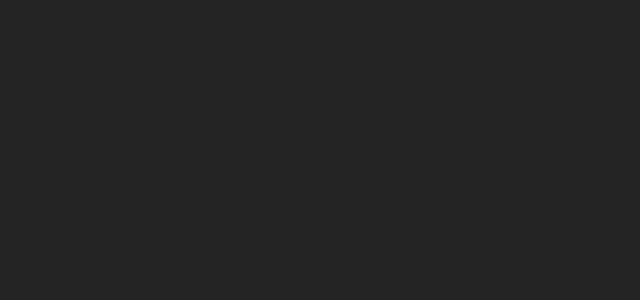
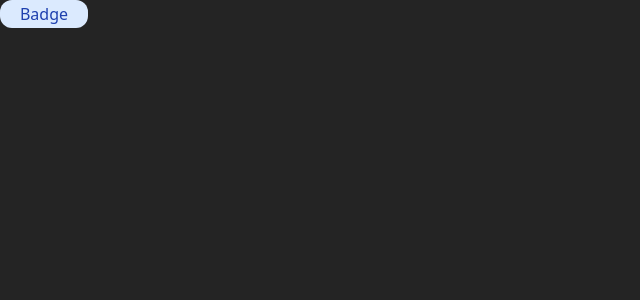
Before and after one commit to ppl-call-me-tima/components-library, a React (Vite) app: page / in a window 1280 px wide. Shown: the top 300 px of the page, without its empty margins (0-640 px from the left). Built offline with nearby package versions, Linux system fonts and the light colour scheme.

Commit message:
Add Badge component with all required CSS classes and rendering

```diff
--- a/App.jsx
+++ b/App.jsx
@@ -1 +1,10 @@
-export default function App() {}
+import Badge from "./components/Badge/Badge"
+
+export default function App() {
+  return (
+    <Badge
+      type="pill"
+      theme="blue"
+    >Badge</Badge>
+  )
+}
--- /dev/null
+++ b/components/Badge/Badge.jsx
@@ -0,0 +1,11 @@
+export default function Badge({
+  children,
+  type = "square",
+  theme = "gray",
+}) {
+  const className = `badge ${type} ${theme}`
+
+  return (
+    <div className={className}>{children}</div>
+  )
+}
--- a/index.css
+++ b/index.css
@@ -11,7 +11,61 @@
 body {
   margin: 0;
   display: flex;
-  place-items: center;
   min-width: 320px;
   min-height: 100vh;
 }
+
+.badge {
+  text-align: center;
+  width: 4rem;
+  height: 1.5rem;
+  padding: 0.125rem 0.75rem;
+}
+
+.square {
+  border-radius: 0.25rem;
+}
+
+.pill {
+  border-radius: 0.75rem;
+}
+
+.gray {
+  color: #1F2937;
+  background-color: #F3F4F6;
+}
+
+.red {
+  color: #991B1B;
+  background-color: #FEE2E2;
+}
+
+.yellow {
+  color: #92400E;
+  background-color: #FEF3C7;
+}
+
+.green {
+  color: #065F46;
+  background-color: #D1FAE5;
+}
+
+.blue {
+  color: #1E40AF;
+  background-color: #DBEAFE;
+}
+
+.indigo {
+  color: #3730A3;
+  background-color: #E0E7FF;
+}
+
+.purple {
+  color: #5B21B6;
+  background-color: #EDE9FE;
+}
+
+.pink {
+  color: #9D174D;
+  background-color: #FCE7F3;
+}
```
